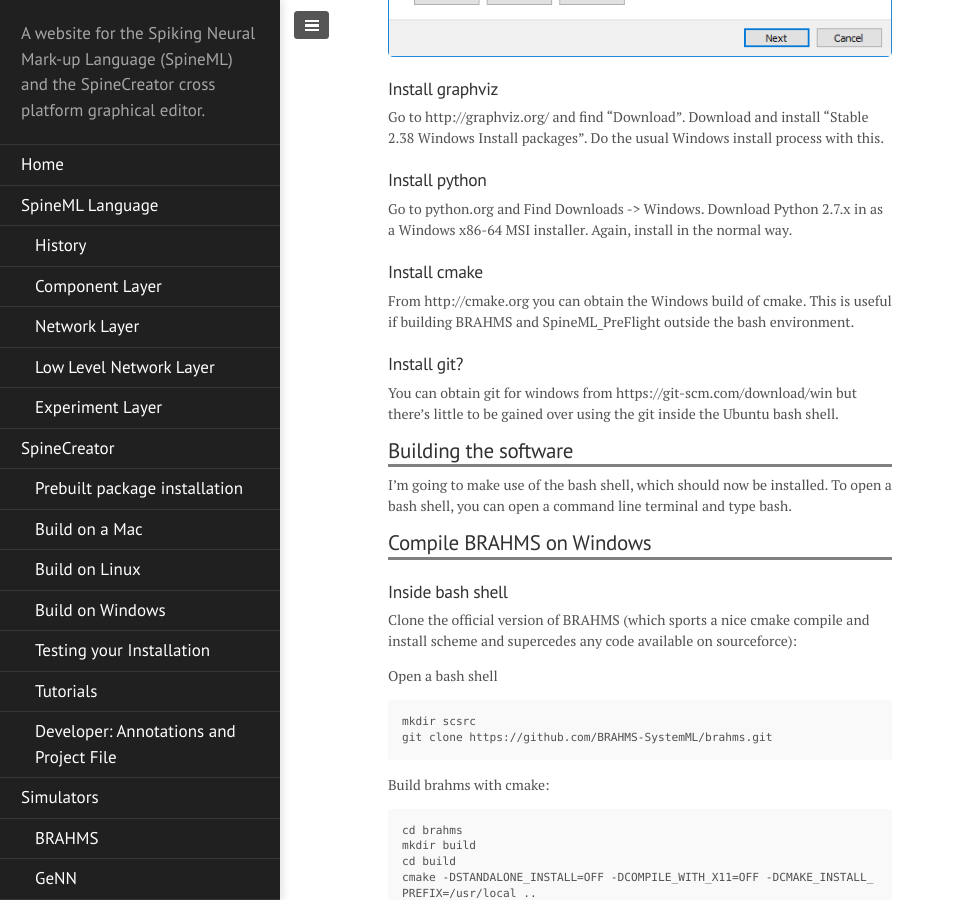
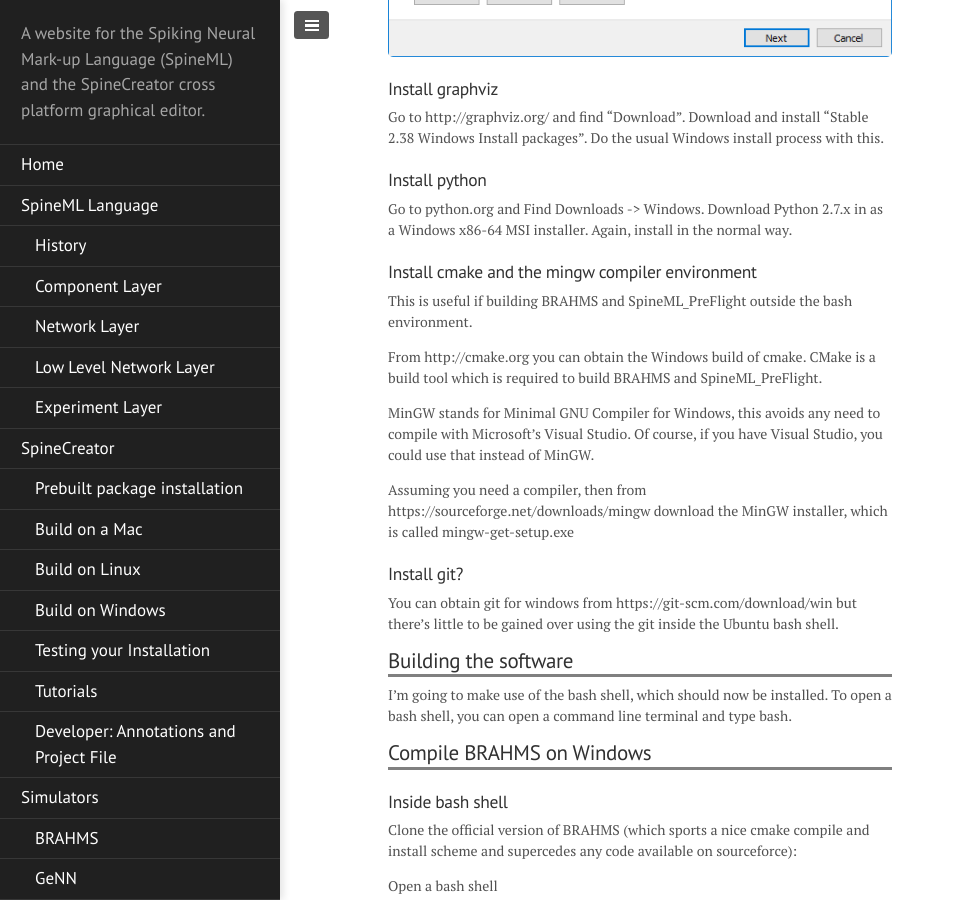
Before and after one commit to SpineML/spineml.github.io, a Jekyll site: the page built from spinecreator/sourcewin/index.md, in a window 1280 px wide and 900 px high, scrolled down 1349 px. Shown: the whole window, without its empty margins (0-955 px from the left). Built offline with Jekyll 4.4.1, drawn with Linux system fonts in a browser that asks for light colours; nearby versions of some CDN libraries; library files that are not in the unit come from our copies.

Commit message:
Test commit

```diff
--- a/spinecreator/sourcewin/index.md
+++ b/spinecreator/sourcewin/index.md
@@ -61,11 +61,22 @@
 Download Python 2.7.x in as a Windows x86-64 MSI installer. Again,
 install in the normal way.
 
-### Install cmake
+### Install cmake and the mingw compiler environment
 
-From http://cmake.org you can obtain the Windows build of cmake. This
-is useful if building BRAHMS and SpineML_PreFlight outside the bash
-environment.
+This is useful if building BRAHMS and SpineML_PreFlight outside the
+bash environment.
+
+From http://cmake.org you can obtain the Windows build of cmake. CMake
+is a build tool which is required to build BRAHMS and
+SpineML_PreFlight.
+
+MinGW stands for Minimal GNU Compiler for Windows, this avoids any
+need to compile with Microsoft's Visual Studio. Of course, if you have
+Visual Studio, you could use that instead of MinGW.
+
+Assuming you need a compiler, then from
+https://sourceforge.net/downloads/mingw download the MinGW installer,
+which is called mingw-get-setup.exe
 
 ### Install git?
 
```
